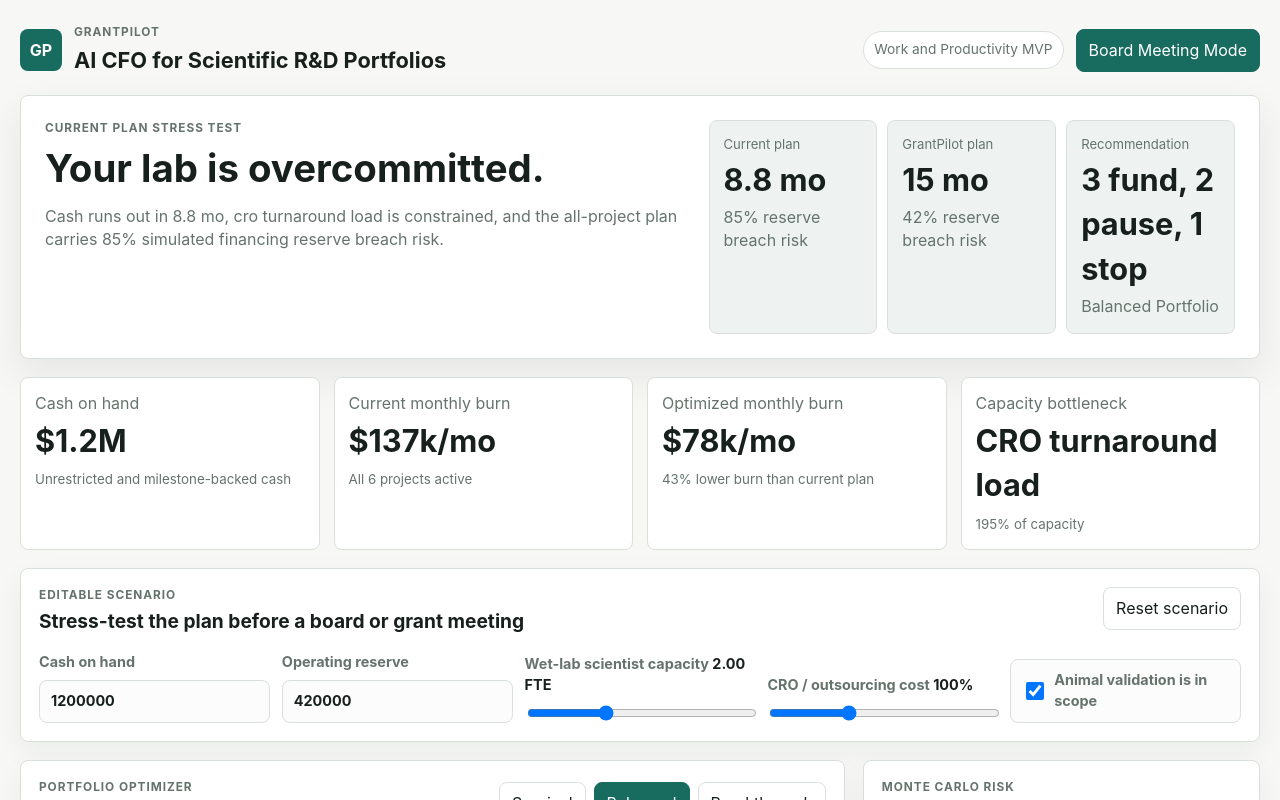
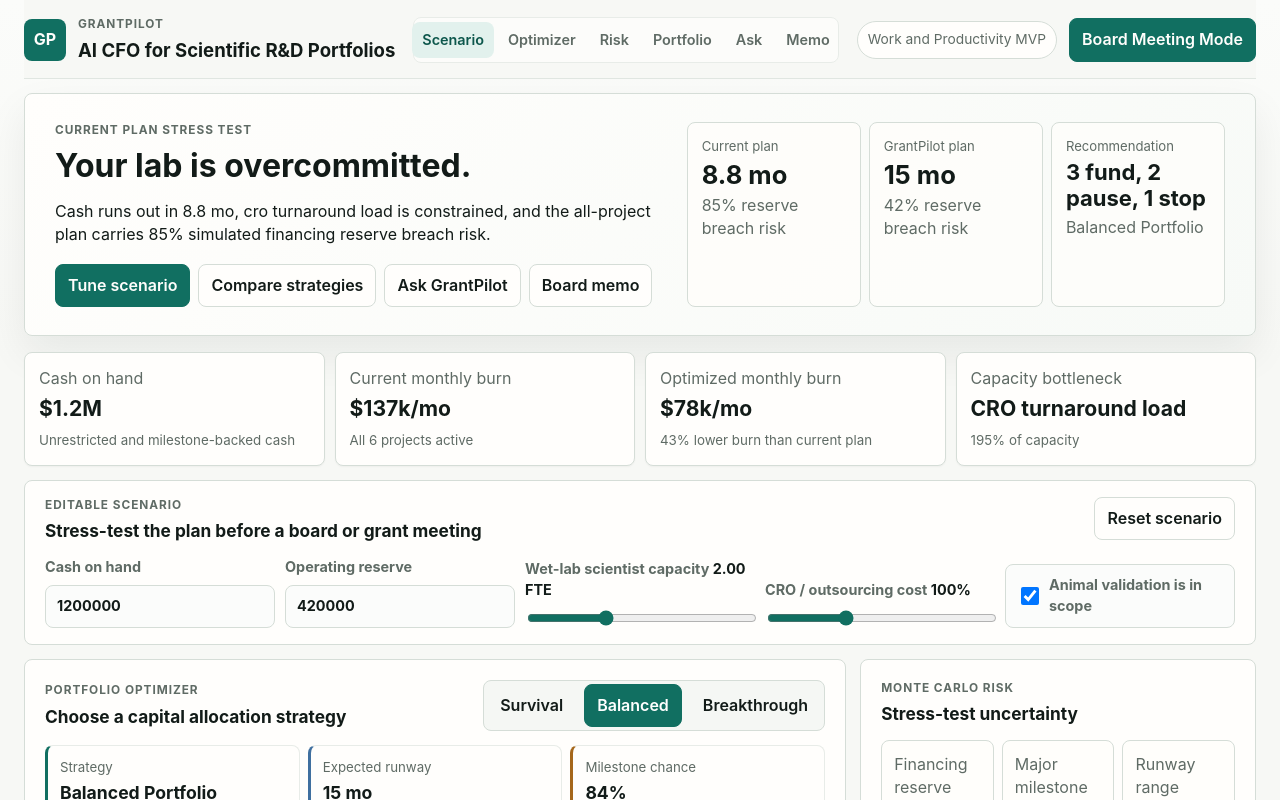
Before and after one commit to Jiaye1998/grantpilot, a plain HTML site: page index.html in a window 1280 px wide. Shown: the top 800 px of the page. Drawn offline with Linux system fonts and the light colour scheme.

Commit message:
Polish GrantPilot UI

```diff
--- a/app.js
+++ b/app.js
@@ -1569,9 +1569,45 @@
     }
   }
 
+  function initNavigationState() {
+    const links = Array.from(document.querySelectorAll(".top-nav a"));
+    const sections = links
+      .map((link) => {
+        const id = link.getAttribute("href")?.replace("#", "");
+        return id ? { id, link, section: document.getElementById(id) } : null;
+      })
+      .filter((item) => item && item.section);
+
+    if (!sections.length) return;
+
+    const setActive = (id) => {
+      sections.forEach((item) => {
+        if (item.id === id) item.link.setAttribute("aria-current", "true");
+        else item.link.removeAttribute("aria-current");
+      });
+    };
+
+    setActive(sections[0].id);
+
+    if (!("IntersectionObserver" in window)) return;
+
+    const observer = new IntersectionObserver(
+      (entries) => {
+        const visible = entries
+          .filter((entry) => entry.isIntersecting)
+          .sort((a, b) => b.intersectionRatio - a.intersectionRatio)[0];
+        if (visible) setActive(visible.target.id);
+      },
+      { rootMargin: "-24% 0px -58% 0px", threshold: [0.1, 0.25, 0.5] }
+    );
+
+    sections.forEach((item) => observer.observe(item.section));
+  }
+
   function init() {
     applyScenario();
     syncScenarioControls();
+    initNavigationState();
     const debouncedScenarioUpdate = debounce(readScenarioControls, 250);
     ["cashInput", "reserveInput", "wetlabRange", "croRange", "animalToggle"].forEach((id) => {
       const node = document.getElementById(id);
--- a/index.html
+++ b/index.html
@@ -16,6 +16,14 @@
           <h1>AI CFO for Scientific R&amp;D Portfolios</h1>
         </div>
       </div>
+      <nav class="top-nav" aria-label="GrantPilot sections">
+        <a href="#scenario">Scenario</a>
+        <a href="#optimizer">Optimizer</a>
+        <a href="#risk">Risk</a>
+        <a href="#portfolio">Portfolio</a>
+        <a href="#ask">Ask</a>
+        <a href="#boardMemo">Memo</a>
+      </nav>
       <div class="header-actions">
         <span class="track-pill">Work and Productivity MVP</span>
         <button class="btn btn-primary" id="jumpMemoBtn" type="button">Board Meeting Mode</button>
@@ -23,11 +31,17 @@
     </header>
 
     <main>
-      <section class="diagnosis-band" aria-labelledby="diagnosisTitle">
+      <section class="diagnosis-band" id="snapshot" aria-labelledby="diagnosisTitle">
         <div class="diagnosis-copy">
           <p class="eyebrow">Current plan stress test</p>
           <h2 id="diagnosisTitle">Your lab is overcommitted.</h2>
           <p id="diagnosisText">Loading GrantPilot scenario...</p>
+          <div class="quick-actions" aria-label="Primary workflow">
+            <a class="btn btn-primary" href="#scenario">Tune scenario</a>
+            <a class="btn" href="#optimizer">Compare strategies</a>
+            <a class="btn" href="#ask">Ask GrantPilot</a>
+            <a class="btn" href="#boardMemo">Board memo</a>
+          </div>
         </div>
         <div class="decision-strip" aria-label="Current plan versus GrantPilot plan">
           <div>
@@ -71,7 +85,7 @@
         </article>
       </section>
 
-      <section class="section-block scenario-panel" aria-labelledby="scenarioTitle">
+      <section class="section-block scenario-panel" id="scenario" aria-labelledby="scenarioTitle">
         <div class="section-heading compact">
           <div>
             <p class="eyebrow">Editable scenario</p>
@@ -104,7 +118,7 @@
       </section>
 
       <section class="workspace-grid">
-        <section class="section-block" aria-labelledby="strategyTitle">
+        <section class="section-block" id="optimizer" aria-labelledby="strategyTitle">
           <div class="section-heading">
             <div>
               <p class="eyebrow">Portfolio optimizer</p>
@@ -148,7 +162,7 @@
           </div>
         </section>
 
-        <aside class="section-block" aria-labelledby="riskTitle">
+        <aside class="section-block" id="risk" aria-labelledby="riskTitle">
           <div class="section-heading compact">
             <div>
               <p class="eyebrow">Monte Carlo risk</p>
@@ -208,7 +222,7 @@
         </section>
       </section>
 
-      <section class="section-block" aria-labelledby="projectTitle">
+      <section class="section-block" id="portfolio" aria-labelledby="projectTitle">
         <div class="section-heading compact">
           <div>
             <p class="eyebrow">Project portfolio</p>
@@ -268,7 +282,7 @@
           <div class="sensitivity-list" id="sensitivityList"></div>
         </section>
 
-        <section class="section-block" aria-labelledby="askTitle">
+        <section class="section-block" id="ask" aria-labelledby="askTitle">
           <div class="section-heading compact">
             <div>
               <p class="eyebrow">Ask GrantPilot</p>
--- a/styles.css
+++ b/styles.css
@@ -1,14 +1,15 @@
 :root {
   color-scheme: light;
-  --bg: #f7f8f6;
-  --surface: #ffffff;
-  --surface-strong: #eef3f1;
-  --text: #17201c;
-  --muted: #66736d;
-  --border: #d9e0dc;
-  --primary: #176b5f;
-  --primary-strong: #0f4f46;
-  --primary-soft: #dcede8;
+  --bg: #f7f8f5;
+  --surface: #fffefc;
+  --surface-strong: #f5f7f4;
+  --text: #121b18;
+  --muted: #5f6b65;
+  --border: #d5ddd7;
+  --border-soft: #e8ece8;
+  --primary: #116f61;
+  --primary-strong: #0d574c;
+  --primary-soft: #e2f1ed;
   --blue: #3f6f9f;
   --amber: #a5671b;
   --amber-soft: #f6e7d1;
@@ -16,8 +17,8 @@
   --red-soft: #f3dcd8;
   --green: #2f7d51;
   --green-soft: #dcebdd;
-  --purple: #6b5b95;
-  --shadow: 0 16px 40px rgba(21, 31, 27, 0.08);
+  --shadow: 0 18px 42px rgba(18, 27, 24, 0.07);
+  --shadow-soft: 0 1px 2px rgba(18, 27, 24, 0.04);
 }
 
 * {
@@ -26,10 +27,15 @@
 
 body {
   margin: 0;
-  background: var(--bg);
+  background: linear-gradient(180deg, #fbfcfa 0, var(--bg) 360px);
   color: var(--text);
   font-family: Inter, ui-sans-serif, system-ui, -apple-system, BlinkMacSystemFont, "Segoe UI", sans-serif;
   line-height: 1.45;
+  overflow-x: hidden;
+}
+
+html {
+  scroll-behavior: smooth;
 }
 
 button,
@@ -43,16 +49,26 @@
 
 main,
 .app-header {
-  width: min(1440px, calc(100% - 40px));
+  width: min(1240px, calc(100% - 48px));
   margin: 0 auto;
 }
 
+main {
+  padding-bottom: 32px;
+}
+
 .app-header {
+  position: sticky;
+  top: 0;
+  z-index: 20;
   display: flex;
   align-items: center;
   justify-content: space-between;
-  gap: 24px;
-  padding: 24px 0 18px;
+  gap: 18px;
+  padding: 16px 0 14px;
+  background: rgba(247, 248, 245, 0.94);
+  backdrop-filter: blur(10px);
+  border-bottom: 1px solid rgba(216, 223, 218, 0.72);
 }
 
 .brand-lockup,
@@ -68,6 +84,7 @@
 
 .brand-lockup {
   gap: 12px;
+  min-width: 280px;
 }
 
 .brand-mark {
@@ -77,9 +94,44 @@
   height: 42px;
   border-radius: 8px;
   background: var(--primary);
-  color: #ffffff;
+  color: var(--surface);
   font-weight: 700;
   letter-spacing: 0;
+}
+
+.top-nav {
+  display: flex;
+  align-items: center;
+  justify-content: center;
+  gap: 4px;
+  flex: 1;
+  max-width: 560px;
+  min-width: 0;
+  padding: 4px;
+  border: 1px solid var(--border-soft);
+  border-radius: 8px;
+  background: rgba(255, 254, 252, 0.72);
+}
+
+.top-nav a {
+  color: var(--muted);
+  text-decoration: none;
+  font-size: 0.9rem;
+  font-weight: 600;
+  padding: 8px 10px;
+  border-radius: 8px;
+}
+
+.top-nav a:hover,
+.top-nav a:focus-visible {
+  background: var(--surface-strong);
+  color: var(--text);
+  outline: none;
+}
+
+.top-nav a[aria-current="true"] {
+  background: var(--primary-soft);
+  color: var(--primary-strong);
 }
 
 .eyebrow {
@@ -100,13 +152,13 @@
 
 h1 {
   margin-bottom: 0;
-  font-size: clamp(1.15rem, 1.7vw, 1.65rem);
+  font-size: clamp(1.05rem, 1.45vw, 1.42rem);
   letter-spacing: 0;
 }
 
 h2 {
   margin-bottom: 0;
-  font-size: clamp(1.1rem, 1.5vw, 1.35rem);
+  font-size: clamp(1.08rem, 1.3vw, 1.28rem);
   letter-spacing: 0;
 }
 
@@ -136,8 +188,13 @@
   border-radius: 8px;
   background: var(--surface);
   color: var(--text);
+  display: inline-flex;
+  align-items: center;
+  justify-content: center;
   padding: 9px 12px;
   cursor: pointer;
+  font-weight: 600;
+  text-decoration: none;
   transition: background 160ms ease, border-color 160ms ease, transform 160ms ease;
 }
 
@@ -155,7 +212,7 @@
 .btn-primary {
   border-color: var(--primary);
   background: var(--primary);
-  color: #ffffff;
+  color: var(--surface);
 }
 
 .btn-primary:hover {
@@ -171,15 +228,22 @@
 
 .diagnosis-band {
   display: grid;
-  grid-template-columns: minmax(0, 1.1fr) minmax(360px, 0.9fr);
+  grid-template-columns: minmax(0, 1fr) minmax(420px, 0.88fr);
   gap: 20px;
   align-items: stretch;
-  margin: 0 0 18px;
-  padding: 24px;
+  margin: 14px 0 16px;
+  padding: 28px 30px;
   border: 1px solid var(--border);
   border-radius: 8px;
-  background: var(--surface);
+  background: linear-gradient(135deg, #fffefc 0%, #f7faf7 100%);
   box-shadow: var(--shadow);
+}
+
+.diagnosis-copy,
+.decision-strip,
+.metric-card,
+.section-block {
+  min-width: 0;
 }
 
 .diagnosis-copy p:last-child {
@@ -189,14 +253,21 @@
 }
 
 .diagnosis-copy h2 {
-  margin-bottom: 8px;
-  font-size: clamp(1.5rem, 3vw, 2.5rem);
+  margin-bottom: 10px;
+  font-size: clamp(1.6rem, 2.5vw, 2.25rem);
+}
+
+.quick-actions {
+  display: flex;
+  flex-wrap: wrap;
+  gap: 8px;
+  margin-top: 18px;
 }
 
 .decision-strip {
   display: grid;
   grid-template-columns: repeat(3, minmax(0, 1fr));
-  gap: 10px;
+  gap: 8px;
 }
 
 .decision-strip > div,
@@ -204,16 +275,28 @@
 .risk-stats > div {
   border: 1px solid var(--border);
   border-radius: 8px;
-  background: var(--surface-strong);
+  background: rgba(255, 254, 252, 0.78);
   padding: 14px;
 }
 
 .decision-strip strong,
-.metric-card strong,
 .risk-stats strong {
   display: block;
   margin: 4px 0;
-  font-size: clamp(1.35rem, 2.4vw, 2rem);
+  font-size: clamp(1.35rem, 2vw, 1.82rem);
+  line-height: 1.18;
+  letter-spacing: 0;
+}
+
+.decision-strip > div:last-child strong {
+  font-size: clamp(1.28rem, 1.72vw, 1.62rem);
+}
+
+.metric-card strong {
+  display: block;
+  margin: 6px 0;
+  font-size: clamp(1.28rem, 1.65vw, 1.62rem);
+  line-height: 1.2;
   letter-spacing: 0;
 }
 
@@ -233,21 +316,22 @@
 .metric-grid {
   display: grid;
   grid-template-columns: repeat(4, minmax(0, 1fr));
-  gap: 14px;
-  margin-bottom: 18px;
+  gap: 10px;
+  margin-bottom: 14px;
 }
 
 .metric-card {
   background: var(--surface);
+  box-shadow: var(--shadow-soft);
 }
 
 .workspace-grid,
 .two-column {
   display: grid;
   grid-template-columns: minmax(0, 1.35fr) minmax(360px, 0.65fr);
-  gap: 18px;
+  gap: 14px;
   align-items: stretch;
-  margin-bottom: 18px;
+  margin-bottom: 14px;
 }
 
 .two-column {
@@ -262,14 +346,15 @@
   border: 1px solid var(--border);
   border-radius: 8px;
   background: var(--surface);
-  padding: 18px;
-  box-shadow: 0 10px 28px rgba(21, 31, 27, 0.05);
+  padding: 20px;
+  box-shadow: none;
+  scroll-margin-top: 88px;
 }
 
 .section-heading {
   justify-content: space-between;
   gap: 16px;
-  margin-bottom: 16px;
+  margin-bottom: 14px;
 }
 
 .section-heading.compact {
@@ -279,18 +364,34 @@
 .strategy-tabs {
   gap: 8px;
   flex-wrap: wrap;
+  padding: 3px;
+  border: 1px solid var(--border);
+  border-radius: 8px;
+  background: var(--surface-strong);
+}
+
+.strategy-tabs .btn {
+  border-color: transparent;
+  background: transparent;
+}
+
+.strategy-tabs .strategy-tab[aria-pressed="true"] {
+  background: var(--primary);
+  border-color: var(--primary);
+  color: #ffffff;
 }
 
 .strategy-summary {
   display: grid;
   grid-template-columns: repeat(3, minmax(0, 1fr));
-  gap: 10px;
-  margin-bottom: 14px;
+  gap: 8px;
+  margin-bottom: 12px;
 }
 
 .mini-metric {
-  border-left: 4px solid var(--primary);
-  background: var(--primary-soft);
+  border: 1px solid var(--border-soft);
+  border-left: 3px solid var(--primary);
+  background: var(--surface);
   border-radius: 8px;
   padding: 12px;
 }
@@ -301,7 +402,7 @@
 
 .mini-metric:nth-child(3) {
   border-left-color: var(--amber);
-  background: var(--amber-soft);
+  background: var(--surface);
 }
 
 .mini-metric span {
@@ -318,16 +419,17 @@
 
 .project-actions {
   align-items: stretch;
-  gap: 10px;
-  margin-bottom: 16px;
+  gap: 8px;
+  margin-bottom: 14px;
 }
 
 .project-actions > div {
   flex: 1;
   min-width: 0;
-  border: 1px solid var(--border);
+  border: 1px solid var(--border-soft);
   border-radius: 8px;
   padding: 12px;
+  background: var(--surface-strong);
 }
 
 .project-actions strong {
@@ -380,7 +482,7 @@
   display: block;
   width: 100%;
   max-width: 100%;
-  border: 1px solid var(--border);
+  border: 1px solid var(--border-soft);
   border-radius: 8px;
   background: #fbfcfb;
 }
@@ -478,7 +580,7 @@
 
 .project-table th,
 .project-table td {
-  border-bottom: 1px solid var(--border);
+  border-bottom: 1px solid var(--border-soft);
   padding: 12px 10px;
   text-align: left;
   vertical-align: top;
@@ -488,6 +590,13 @@
   color: var(--muted);
   font-size: 0.82rem;
   font-weight: 700;
+  background: var(--surface);
+  position: sticky;
+  top: 0;
+}
+
+.project-table tbody tr:hover {
+  background: #f8faf8;
 }
 
 .project-name {
@@ -575,13 +684,15 @@
 }
 
 .scenario-panel {
-  margin-bottom: 18px;
+  margin-bottom: 14px;
+  padding-top: 16px;
+  padding-bottom: 16px;
 }
 
 .scenario-grid {
   display: grid;
   grid-template-columns: repeat(5, minmax(0, 1fr));
-  gap: 12px;
+  gap: 10px;
   align-items: end;
 }
 
@@ -605,6 +716,10 @@
   background: #fbfcfb;
   color: var(--text);
   padding: 10px 11px;
+}
+
+input[type="range"] {
+  accent-color: var(--primary);
 }
 
 .control-field strong {
@@ -635,9 +750,10 @@
 
 .reason-row,
 .audit-row {
-  border-left: 4px solid var(--primary);
+  border: 1px solid var(--border-soft);
+  border-left: 3px solid var(--primary);
   border-radius: 8px;
-  background: var(--primary-soft);
+  background: var(--surface);
   padding: 12px;
 }
 
@@ -674,6 +790,20 @@
 }
 
 @media (max-width: 1120px) {
+  .app-header {
+    align-items: flex-start;
+    flex-wrap: wrap;
+  }
+
+  .top-nav {
+    order: 3;
+    justify-content: flex-start;
+    flex: 0 0 100%;
+    min-width: 0;
+    overflow-x: auto;
+    padding-bottom: 2px;
+  }
+
   .diagnosis-band,
   .workspace-grid,
   .two-column {
@@ -692,7 +822,8 @@
 @media (max-width: 760px) {
   main,
   .app-header {
-    width: min(100% - 24px, 1440px);
+    width: calc(100% - 24px);
+    max-width: 100%;
   }
 
   .app-header,
@@ -717,6 +848,35 @@
     padding: 14px;
   }
 
+  .diagnosis-copy p {
+    display: block;
+    width: 100%;
+    max-width: 100%;
+    overflow-wrap: break-word;
+  }
+
+  .quick-actions {
+    display: grid;
+    grid-template-columns: repeat(2, minmax(0, 1fr));
+    width: 100%;
+  }
+
+  .quick-actions .btn {
+    width: 100%;
+    min-width: 0;
+    padding-inline: 8px;
+    text-align: center;
+    white-space: normal;
+  }
+
+  .brand-lockup {
+    min-width: 0;
+  }
+
+  .track-pill {
+    display: none;
+  }
+
   .metric-grid {
     grid-template-columns: 1fr;
   }
```
